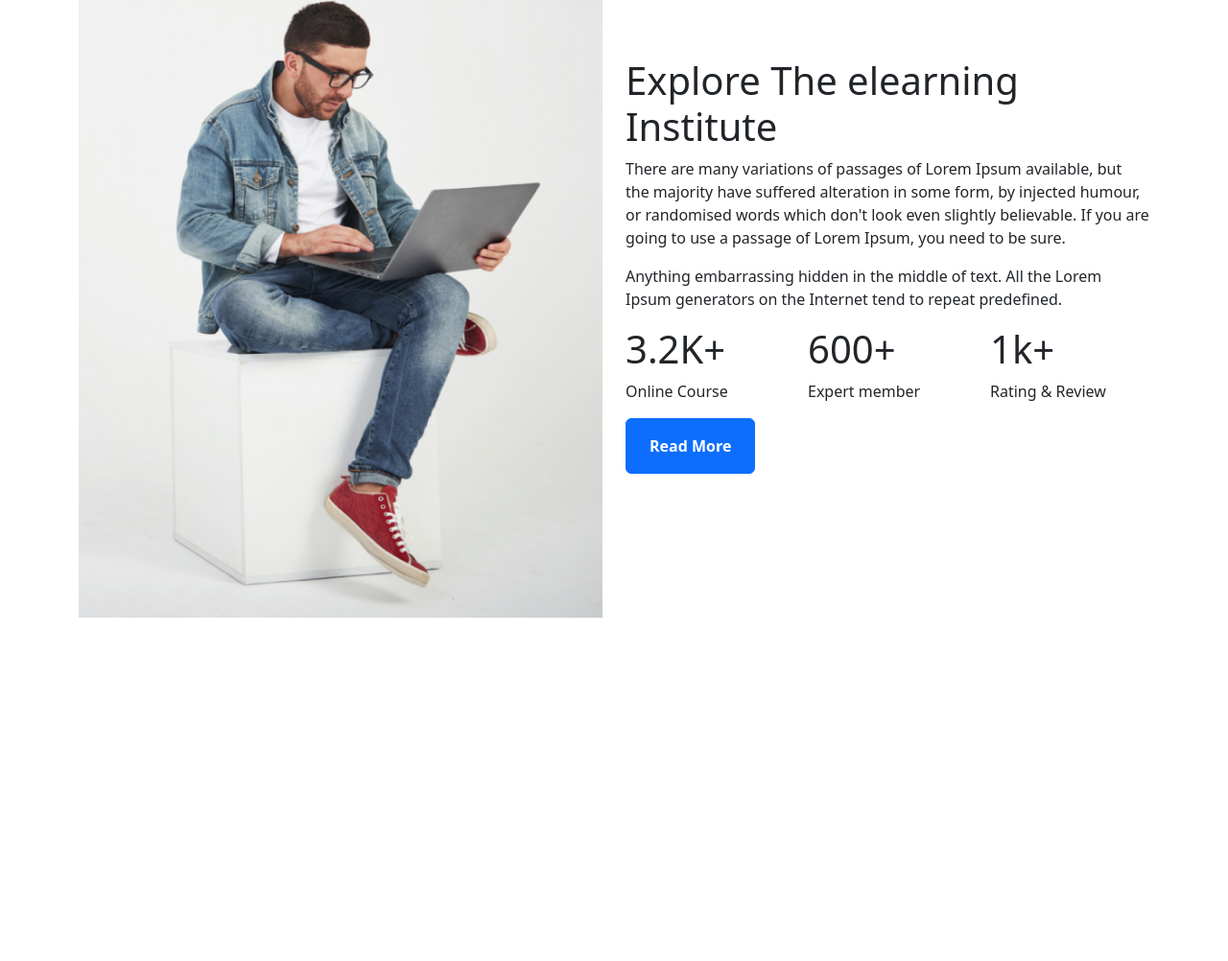
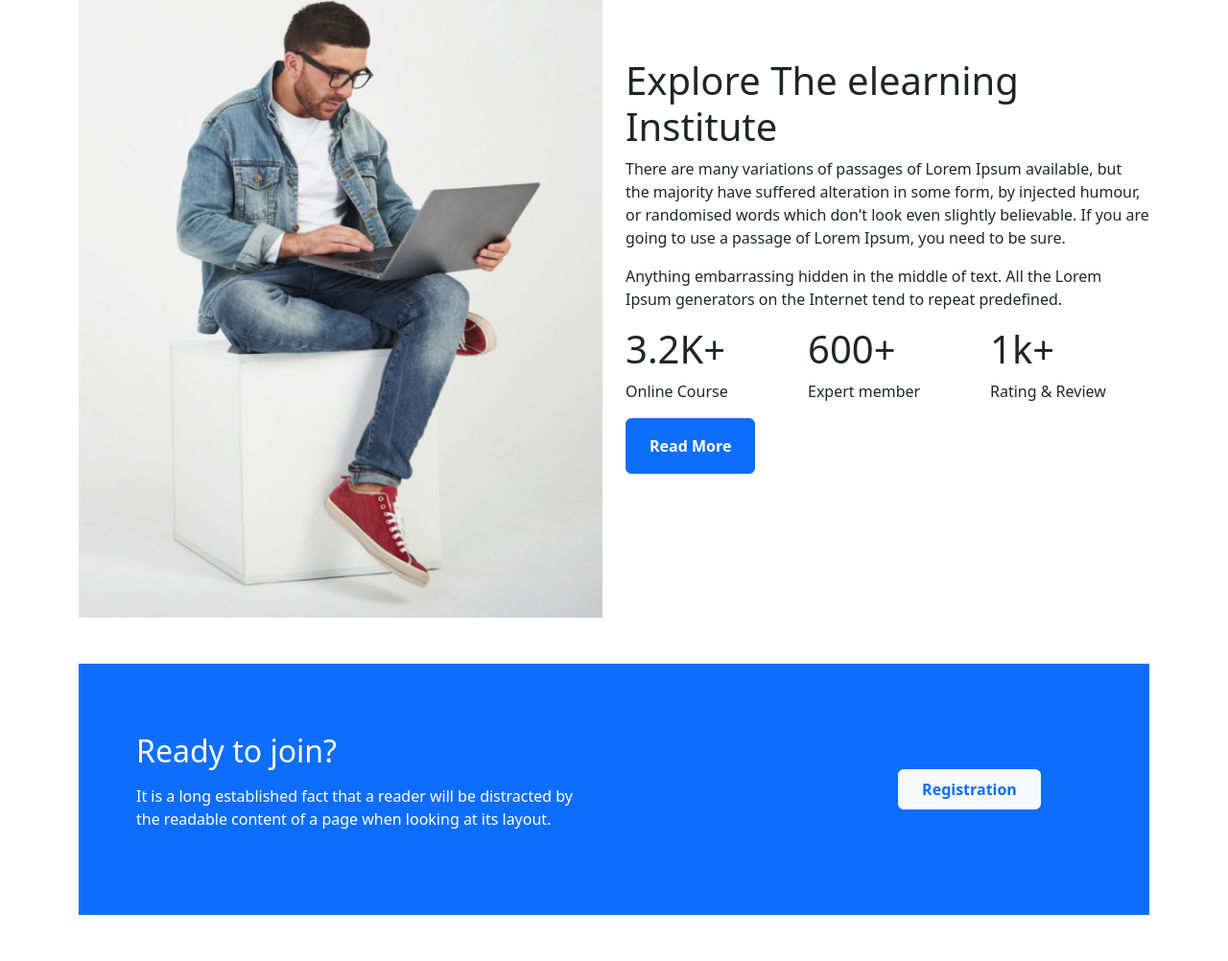
Before and after one commit to habibur420/edtech-website, a plain HTML site: page index.html in a window 1280 px wide. Shown: the part 1800-2802 px from the top of the page at 96% size. Before the commit the page ends 2444 px from the top, so only its background shows below. Drawn offline with nearby package versions, Linux system fonts and the light colour scheme.

Commit message:
Ready to Join

```diff
--- a/index.html
+++ b/index.html
@@ -235,6 +235,28 @@
                 </div>
             </div>
         </section>
+        <!-- Ready to join? -->
+        <section class="container py-5">
+            <div class=" py-5 bg-primary">
+              <div class="row py-4 px-5 container text-white">
+                <div class="col-lg-9 px-4 d-flex justify-content-center align-items-center">
+                  <div>
+                     <div class="row">
+                       <div class="col-lg-8 join">
+                        <h2 class="pb-2">Ready to join?</h2>
+                        <p>It is a long established fact that a reader
+                         will be distracted by the readable content
+                         of a page when looking at its layout.</p>
+                       </div>
+                     </div>
+                  </div>
+                </div>
+                <div class="col-lg-3 d-flex align-items-center justify-content-center">
+                 <a href="" class="btn btn-light px-4 py-2 text-primary fw-bold">Registration</a>
+                </div>
+             </div>
+            </div>
+        </section>
      </main>
      <!-- Main Section Ends -->
      <!-- Main Section Ends -->
--- a/style.css
+++ b/style.css
@@ -9,11 +9,13 @@
         .none{
             display: none;
         }
+        .join{
+            text-align: center;
+        }
 }
 @media screen and (min-width:992px) {
     .block{
-        display: none;
-    }
+        display: none;}
 }
 /* tablet Device */
 @media screen and (max-width:768px) {
```
